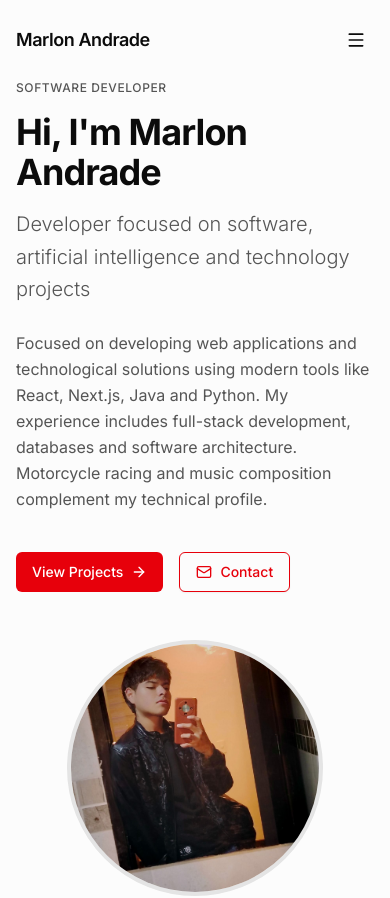
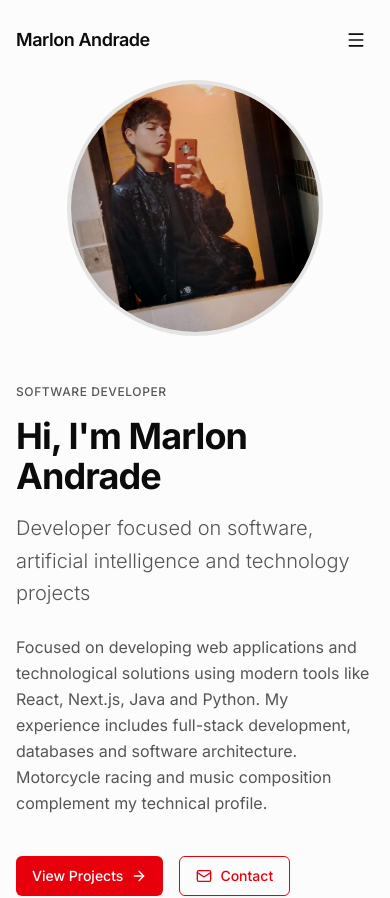
Before and after one commit to Yesit21/Portafolio-, a Next.js app: page / in a window 390 px wide. Shown: the top 898 px of the page. Built offline with nearby package versions, Linux system fonts and the light colour scheme.

Commit message:
Change mobile layout order to show image before text

```diff
--- a/components/portfolio/hero-section.tsx
+++ b/components/portfolio/hero-section.tsx
@@ -21,7 +21,7 @@ export function HeroSection() {
         <div className="grid lg:grid-cols-2 gap-12 lg:gap-16 items-center">
           {/* Avatar/Image */}
           <div
-            className={`order-2 lg:order-1 flex justify-center lg:justify-start transition-all duration-1000 ${
+            className={`order-1 flex justify-center lg:justify-start transition-all duration-1000 ${
               isVisible ? "opacity-100 translate-x-0" : "opacity-0 -translate-x-8"
             }`}
             style={{ transitionDelay: "300ms" }}
@@ -41,7 +41,7 @@ export function HeroSection() {
           </div>
 
           {/* Content */}
-          <div className="order-1 lg:order-2 space-y-6">
+          <div className="order-2 space-y-6">
             <div
               className={`space-y-4 transition-all duration-700 ${
                 isVisible ? "opacity-100 translate-y-0" : "opacity-0 translate-y-8"
```
